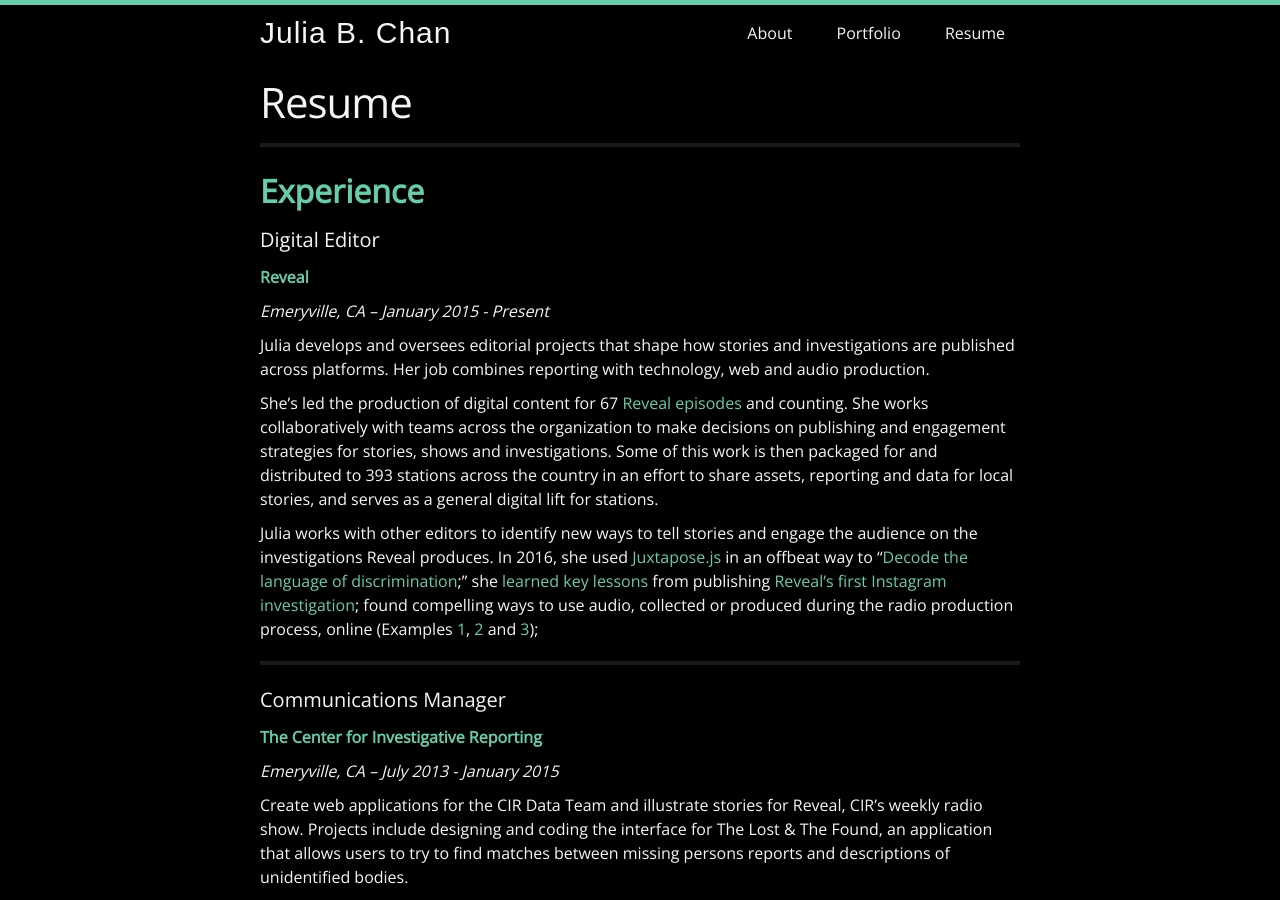
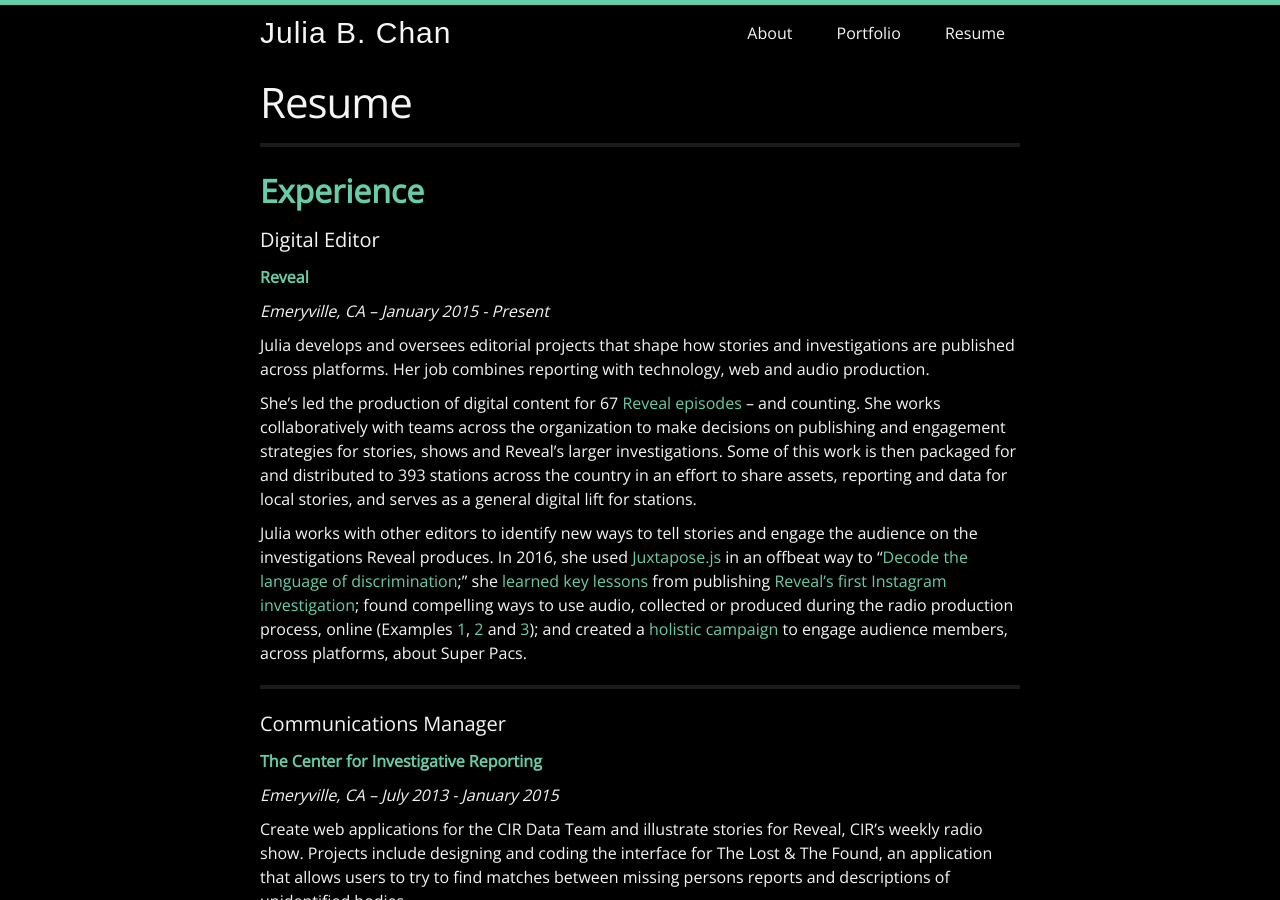
Before and after one commit to juliachanb/juliachanb.github.io, a Jekyll site: the page built from pages/resume.md, in a window 1280 px wide and 900 px high. Built offline with Jekyll 4.4.1, drawn with Linux system fonts in a browser that asks for light colours; nearby versions of some CDN libraries; some web fonts are replaced.

Commit message:
updated digital editor description

```diff
--- a/pages/resume.md
+++ b/pages/resume.md
@@ -17,9 +17,9 @@
 
 Julia develops and oversees editorial projects that shape how stories and investigations are published across platforms. Her job combines reporting with technology, web and audio production.
 
-She's led the production of digital content for 67 [Reveal episodes](https://www.revealnews.org/episodes) and counting. She works collaboratively with teams across the organization to make decisions on publishing and engagement strategies for stories, shows and investigations. Some of this work is then packaged for and distributed to 393 stations across the country in an effort to share assets, reporting and data for local stories, and serves as a general digital lift for stations.
+She's led the production of digital content for 67 [Reveal episodes](https://www.revealnews.org/episodes) – and counting. She works collaboratively with teams across the organization to make decisions on publishing and engagement strategies for stories, shows and Reveal's larger investigations. Some of this work is then packaged for and distributed to 393 stations across the country in an effort to share assets, reporting and data for local stories, and serves as a general digital lift for stations.
 
-Julia works with other editors to identify new ways to tell stories and engage the audience on the investigations Reveal produces. In 2016, she used [Juxtapose.js](https://juxtapose.knightlab.com/) in an offbeat way to "[Decode the language of discrimination](https://www.revealnews.org/blog/decoding-the-language-of-discrimination/);" she [learned key lessons](http://www.poynter.org/2016/4-lessons-from-reveals-serialized-instagram-investigation/428047/) from publishing [Reveal's first Instagram investigation](https://www.revealnews.org/article/bad-deals-the-perils-of-bargaining-for-justice/); found compelling ways to use audio, collected or produced during the radio production process, online (Examples [1](https://www.revealnews.org/article/portraits-of-a-trump-supporter/), [2](https://twitter.com/juliachanb/status/761687005826732032) and [3](https://www.revealnews.org/article/caught-on-tape-the-presidential-edition/));
+Julia works with other editors to identify new ways to tell stories and engage the audience on the investigations Reveal produces. In 2016, she used [Juxtapose.js](https://juxtapose.knightlab.com/) in an offbeat way to "[Decode the language of discrimination](https://www.revealnews.org/blog/decoding-the-language-of-discrimination/);" she [learned key lessons](http://www.poynter.org/2016/4-lessons-from-reveals-serialized-instagram-investigation/428047/) from publishing [Reveal's first Instagram investigation](https://www.revealnews.org/article/bad-deals-the-perils-of-bargaining-for-justice/); found compelling ways to use audio, collected or produced during the radio production process, online (Examples [1](https://www.revealnews.org/article/portraits-of-a-trump-supporter/), [2](https://twitter.com/juliachanb/status/761687005826732032) and [3](https://www.revealnews.org/article/caught-on-tape-the-presidential-edition/)); and created a [holistic campaign](https://docs.google.com/presentation/d/1yssSAfQiRWnAwx_sy4z415fOFJMs5A3hym8QGU3z9Sw/present?slide=id.g184dcb993d_4_0) to engage audience members, across platforms, about Super Pacs.
 
 ___
 
```
